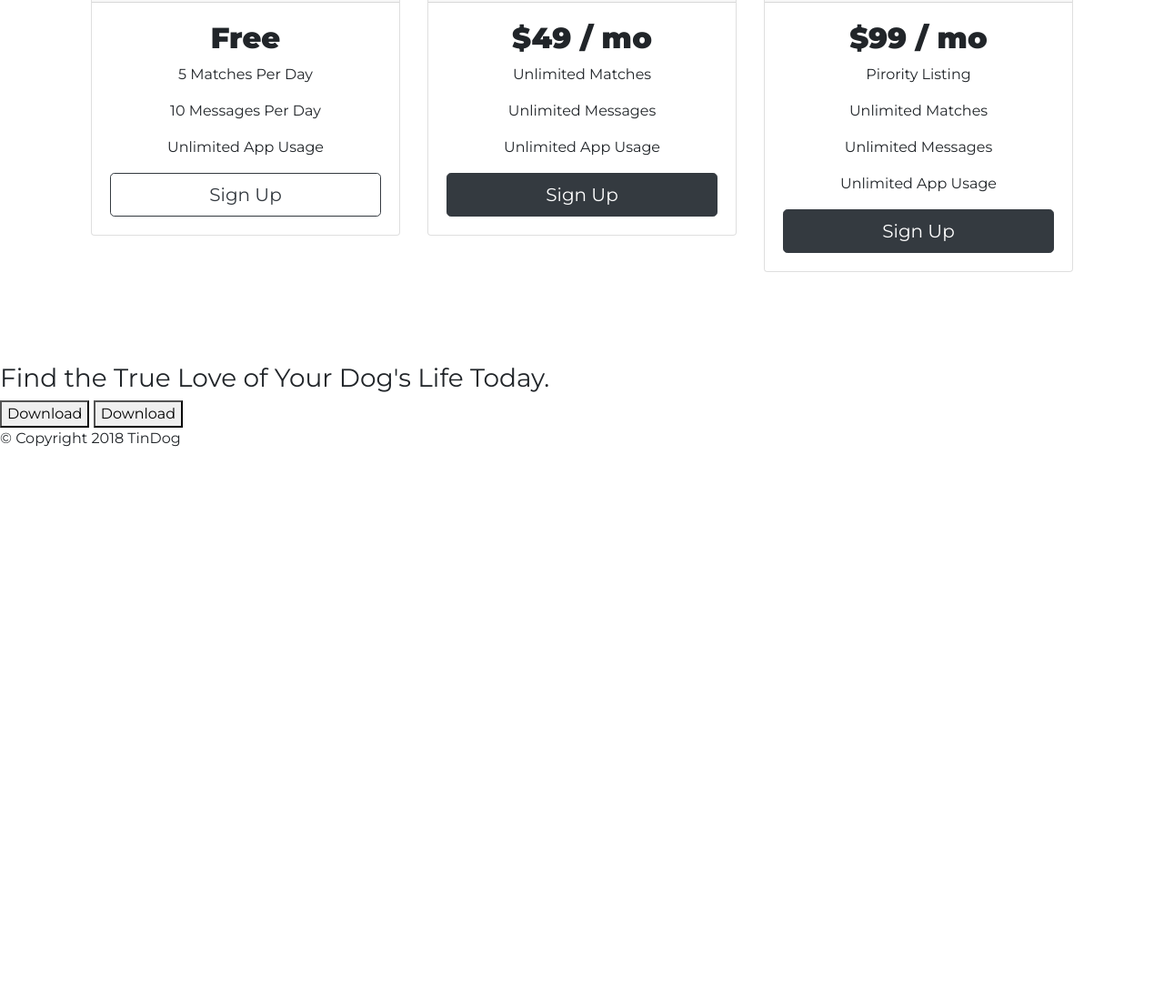
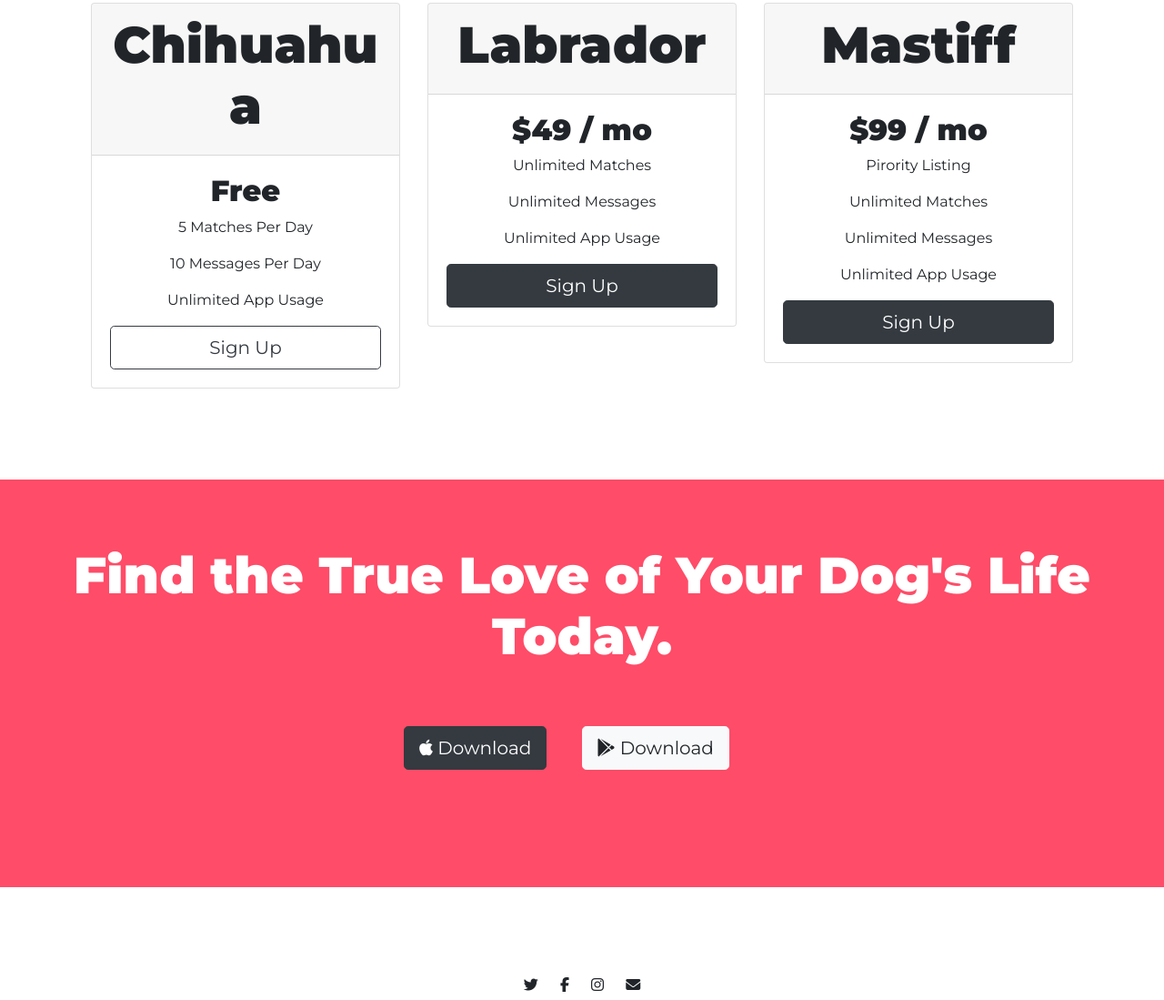
Before and after one commit to wrrnw/tindog, a plain HTML site: page index.html in a window 1280 px wide. Shown: the part 1698-2797 px from the top of the page at 91% size. Before the commit the page ends 2208 px from the top, so only its background shows below. Drawn offline with nearby package versions, Linux system fonts and the light colour scheme.

Commit message:
Finalise v1.0

```diff
--- a/css/styles.css
+++ b/css/styles.css
@@ -18,6 +18,13 @@ h2 {
   font-family: "Montserrat";
   font-weight: bold;
   padding: auto 15%;
+}
+
+h3 {
+  font-family: "Montserrat";
+  font-weight: bold;
+  font-size: 3.5rem;
+  padding: auto 15%
 }
 
 body {
@@ -133,3 +140,28 @@ body {
 .pricing-column {
   padding: padding: 3% 2%;
 }
+
+/* cta section */
+
+#cta {
+  text-align: center;
+  color: #fff;
+  background-color: #ff4c68;
+  padding: 4.5rem;
+}
+
+/* footer section */
+
+#footer {
+  padding: 7% 15%;
+  text-align: center;
+}
+
+.footer-icon {
+  margin: 10px;
+}
+
+.copyright {
+  margin-top: 10px;
+  color: #8f8f8f;
+}
--- a/index.html
+++ b/index.html
@@ -27,13 +27,13 @@
         <div class="collapse navbar-collapse" id="navbarNav">
           <ul class="navbar-nav ml-auto">
             <li class="nav-item">
-              <a class="nav-link" href="#">Contact</a>
+              <a class="nav-link" href="#footer">Contact</a>
             </li>
             <li class="nav-item">
-              <a class="nav-link" href="#">Pricing</a>
+              <a class="nav-link" href="#pricing">Pricing</a>
             </li>
             <li class="nav-item">
-              <a class="nav-link" href="#">Download</a>
+              <a class="nav-link" href="#cta">Download</a>
             </li>
           </ul>
         </div>
@@ -180,8 +180,8 @@
   <section id="cta">
 
     <h3>Find the True Love of Your Dog's Life Today.</h3>
-    <button type="button">Download</button>
-    <button type="button">Download</button>
+    <button type="button" class="btn btn-dark btn-lg download-button"><i class="fab fa-apple"></i> Download</button>
+    <button type="button" class="btn btn-light btn-lg download-button"><i class="fab fa-google-play"></i> Download</button>
 
   </section>
 
@@ -190,7 +190,12 @@
 
   <footer id="footer">
 
-    <p>© Copyright 2018 TinDog</p>
+    <i class="fab footer-icon fa-1x fa-twitter"></i>
+    <i class="fab footer-icon fa-1x fa-facebook-f"></i>
+    <i class="fab footer-icon fa-1x fa-instagram"></i>
+    <i class="fas footer-icon fa-1x fa-envelope"></i>
+
+    <p class="copyright">© Copyright 2018 TinDog</p>
 
   </footer>
 
```
